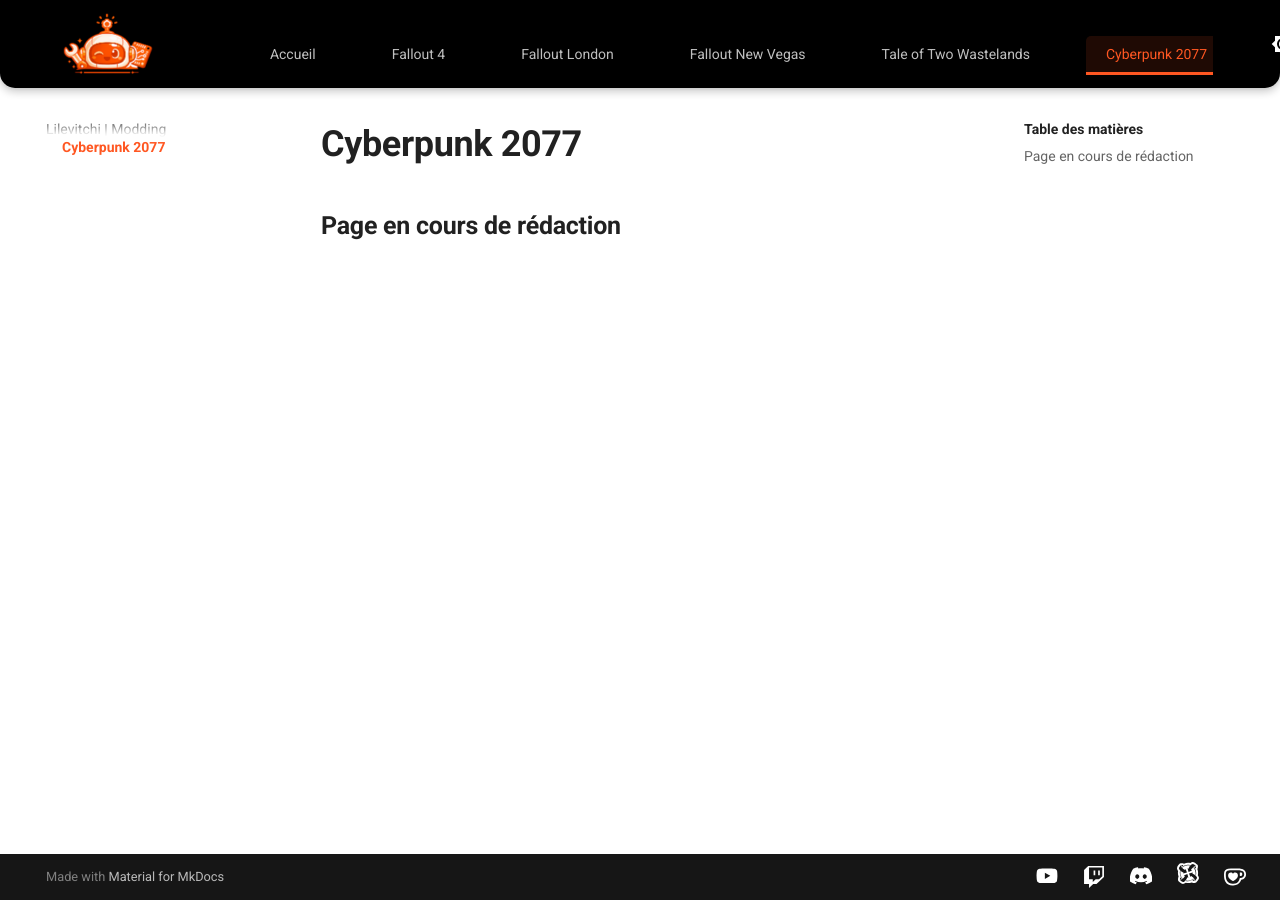
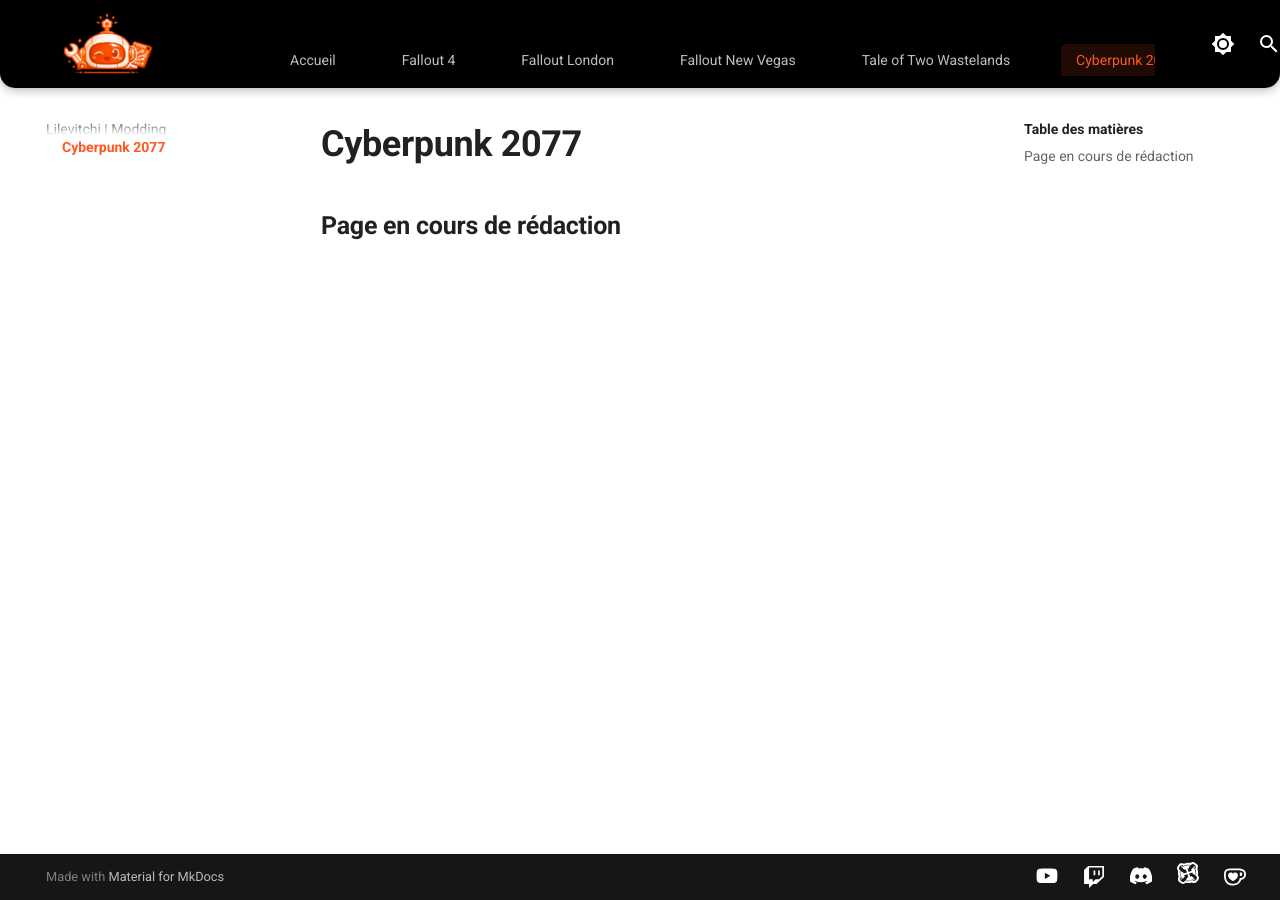
Before and after one commit to Lilevitchi/lilevitchi.github.io, an MkDocs documentation site: the page built from docs/cyberpunk/index.md, in a window 1280 px wide. Built offline with MkDocs 1.6.1 and Material for MkDocs 9.7.7, drawn with Linux system fonts in a browser that asks for light colours.

Commit message:
Update extra.css

```diff
--- a/docs/stylesheets/extra.css
+++ b/docs/stylesheets/extra.css
@@ -105,6 +105,14 @@
   height: 64px;
 }
 
+/* Titre du site — RESTAURÉ */
+[data-md-color-scheme] .md-header__title {
+  display: flex;
+  align-items: center;
+  margin-right: var(--space-md);
+  flex-shrink: 0;
+}
+
 /* Titre du site */
 [data-md-color-scheme] .md-header__title .md-ellipsis {
   color: var(--accent);
@@ -119,8 +127,11 @@
 
 /* Conteneur des tabs (injecté par Material) */
 [data-md-color-scheme] .md-header__tabs {
+  flex: 1;
+  display: flex;
+  justify-content: center;
+  align-items: flex-end;
   background-color: var(--black);
-  box-shadow: none;
 }
 
 /* Tabs bar */
@@ -132,17 +143,17 @@
 /* Liste des onglets */
 [data-md-color-scheme] .md-tabs__list {
   display: flex;
-  justify-content: center;
-  align-items: center;
+  align-items: flex-end;
+  gap: 0.6rem;
   min-height: var(--header-height);
-  gap: var(--space-sm);
 }
 
 /* Onglet — état normal */
 [data-md-color-scheme] .md-tabs__link {
   display: flex;
-  align-items: center;
-  padding: 0.45rem 1rem;
+  align-items: flex-end;
+  padding: 0.35rem 0.75rem; /* PLUS PROCHE + PLUS BAS */
+  margin-bottom: 0.2rem;   /* DESCEND LE TEXTE */
   color: var(--white);
   opacity: 0.75;
   border-bottom: 3px solid transparent;
@@ -177,11 +188,7 @@
   padding-top: 0 !important;
 }
 
-/* --- 4. LA LIGNE ORANGE --- */
-[data-md-color-scheme] .md-tabs__item--active .md-tabs__link {
-  border-bottom-color: var(--accent) !important;
-  background-color: var(--tab-bg-active) !important;
-}
+
 
 /* ==============================
    3. CONTENU & TYPOGRAPHIE
```
